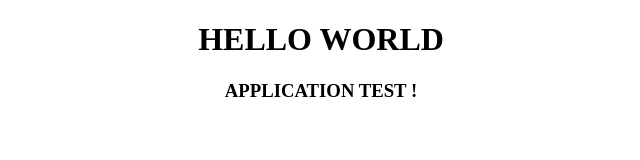
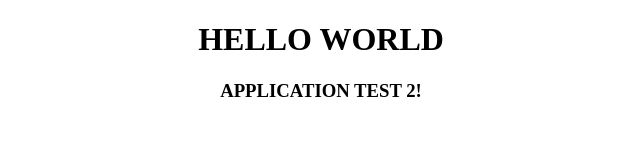
Before and after one commit to mberafta/openshift, a website: page views/index.html in a window 1280 px wide. Shown: the full height of the page, 319-959 px from the left. Drawn offline with Linux system fonts and the light colour scheme.

Commit message:
Update index.html

```diff
--- a/views/index.html
+++ b/views/index.html
@@ -8,7 +8,7 @@
 <body>
     <div style="text-align:center;">
       <h1>HELLO WORLD</h1>
-      <h3>APPLICATION TEST ! </h3>
+      <h3>APPLICATION TEST 2! </h3>
   </div>
 </body>
 </html>
```
